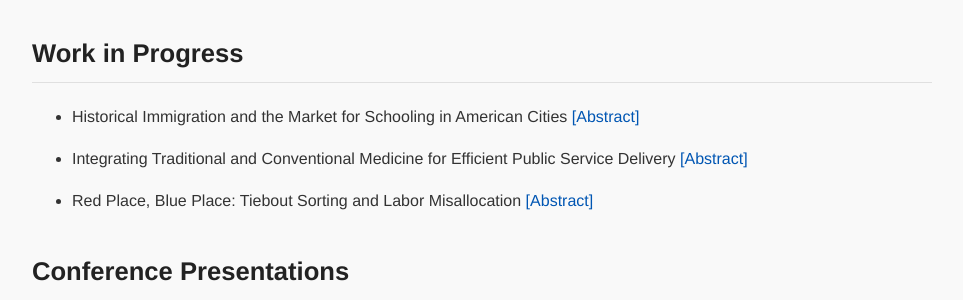
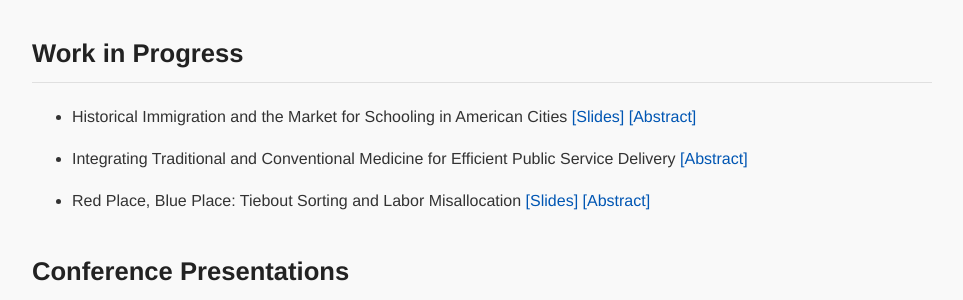
Before and after one commit to andregra/andregra.github.io, a Jekyll site: the page built from index.md, in a window 1280 px wide. Shown: the part 987-1287 px from the top of the page, without its empty margins (158-1121 px from the left). Built offline with Jekyll 4.4.1, drawn with Linux system fonts in a browser that asks for light colours.

Commit message:
Update index.md

```diff
--- a/index.md
+++ b/index.md
@@ -44,6 +44,7 @@ title: Andre Gray
 	<h2> Work in Progress </h2>
 <ul class="papers">
 <li> Historical Immigration and the Market for Schooling in American Cities
+<a href="/assets/catholic_slides_reduced.pdf"> [Slides] </a>
 <span class="clickable-paper"> [Abstract] </span>
 <div class="abstract">
 I study the impact of historical migration to American cities on public and private schools in the US. Catholic migrants from southern Europe in the period 1880-1940 created a large demand for private religious schooling in northeastern US cities. How did the demand for private schools affect the growth of the emerging public school sector in these cities? I examine the long term impact of migrants on the strength and persistence of private schools by leveraging within-city variation in exposure to Catholic country migrants, and national-level immigration shocks. Using a novel dataset of digitized information on the location and characteristics of individual public and Catholic schools, I show how Catholic immigration affected new school openings, the human capital of native born children, and the teacher labor market.
@@ -58,6 +59,8 @@ rural areas. It will also examine how healer practices and pricing respond to tr
     </div>
 </li>
 <li> Red Place, Blue Place: Tiebout Sorting and Labor Misallocation
+<a href="/assets/tiebout_slides.pdf"> [Slides] </a>
+
 	<span class="clickable-paper"> [Abstract] </span>
 <div class="abstract">
 Migration drives changes in the composition of skills and occupations in affected areas. Migrants also bring with them political identities that can affect the decision making of municipalities. As the diploma divide widens the skill gap between different political parties, the effects of migration shocks may also become polarized along political lines. Using US voter registration records, we study the impact of labor demand and policy shocks on the political composition of migrants. We create a panel of county to county migration flows by Democrat and Republican status, and then examine how these flows change in response to shocks and over time. We document increasing polarization of flows from Democrats to Democratic majority areas, and vice versa. We show that the ratio of Democrat to Republican migrants is unresponsive to a battery of county and state policy shocks. We then explore how different functions of labor demand shocks change migrant composition.
```
